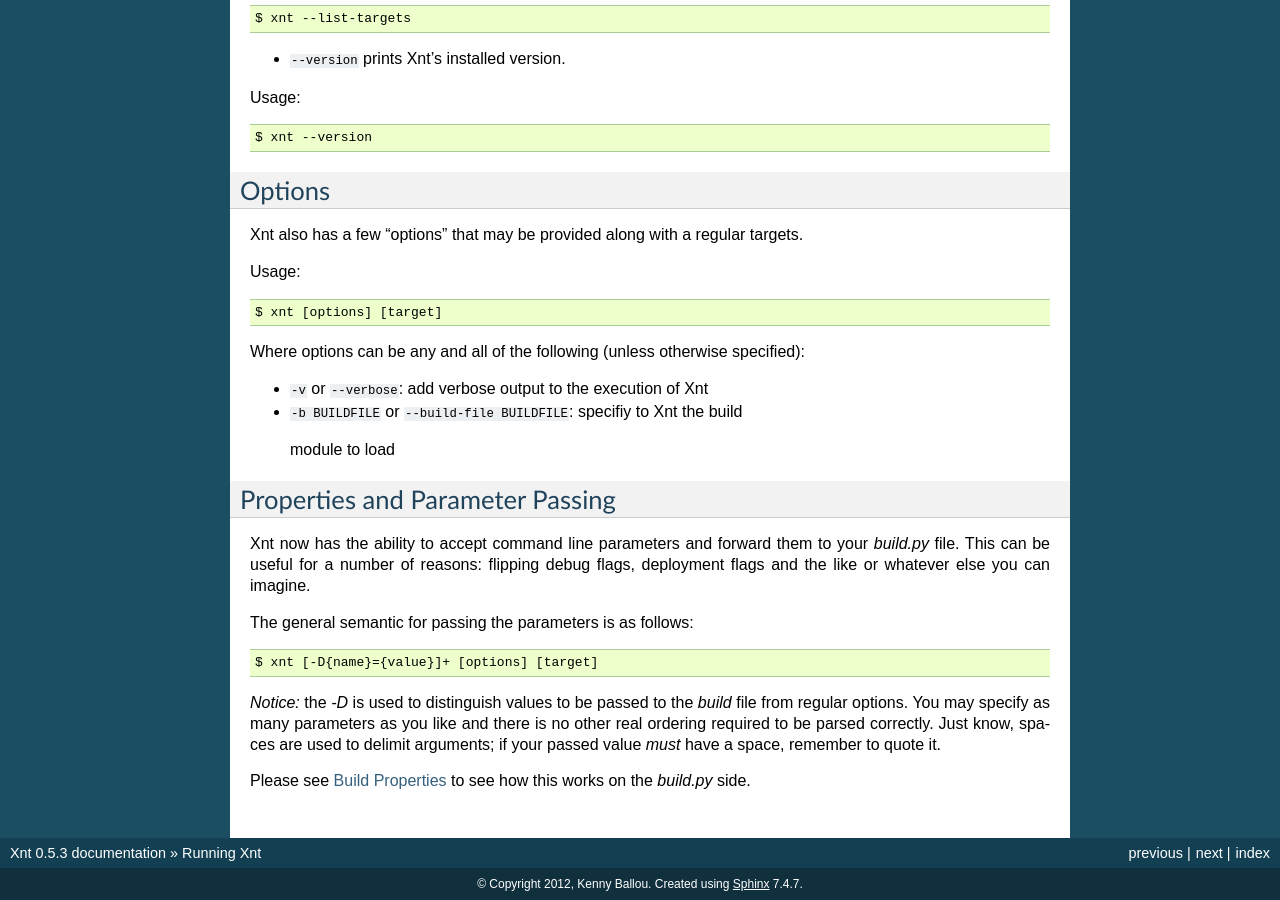
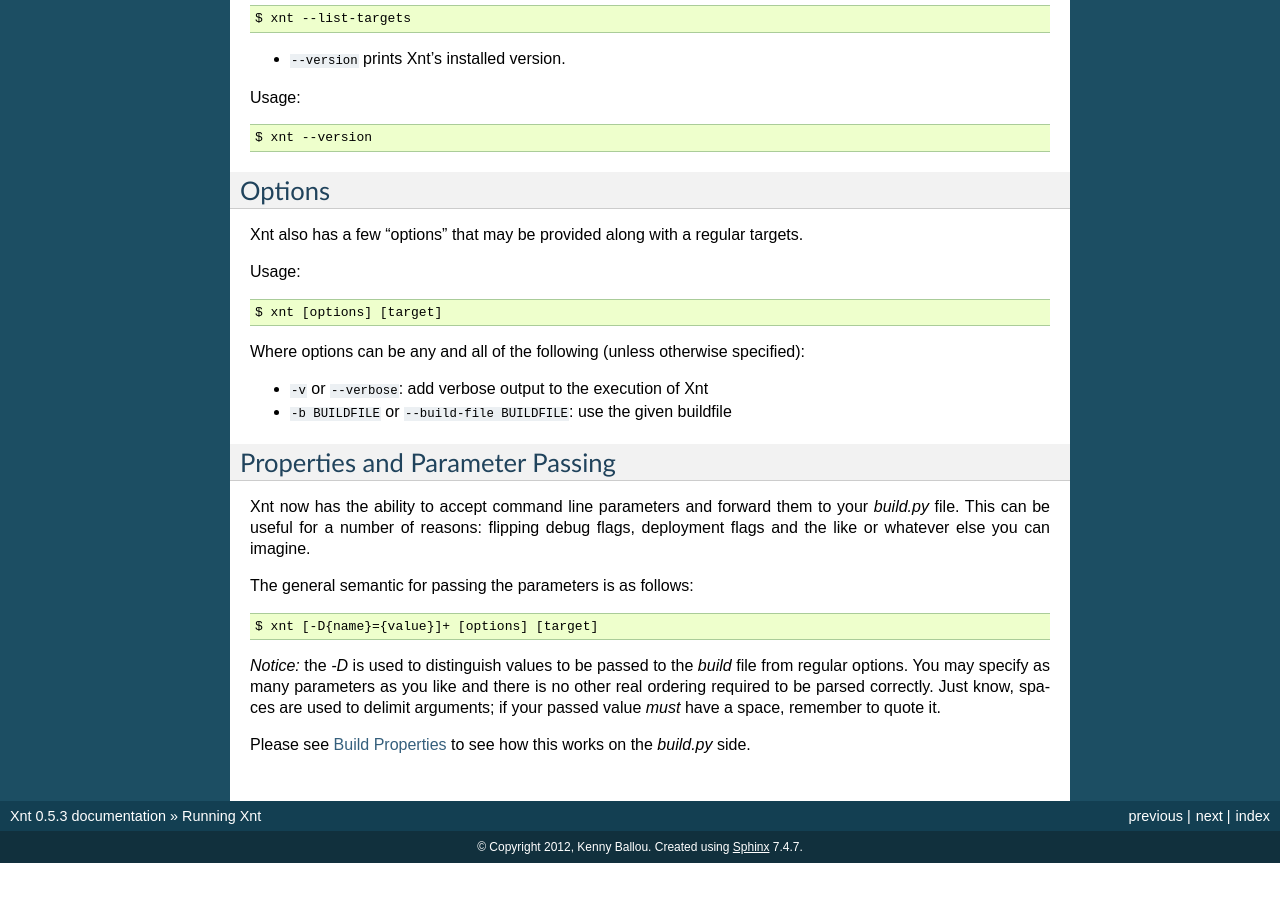
Before and after one commit to kennyballou/Xnt, a Sphinx documentation site: the page built from docs/source/xenant.rst, in a window 1280 px wide and 900 px high, scrolled down 1015 px. Built offline with Sphinx 7.4.7, drawn with Linux system fonts in a browser that asks for light colours; after the commit the page ends 1878 px from its top, so only the background shows below that.

Commit message:
Update verbiage around build file specification

```diff
--- a/docs/source/xenant.rst
+++ b/docs/source/xenant.rst
@@ -84,8 +84,7 @@
 
 * ``-v`` or ``--verbose``: add verbose output to the execution of Xnt
 
-* ``-b BUILDFILE`` or ``--build-file BUILDFILE``: specifiy to Xnt the build
- module to load
+* ``-b BUILDFILE`` or ``--build-file BUILDFILE``: use the given buildfile
 
 .. _xntPropertiesParameters:
 
```
